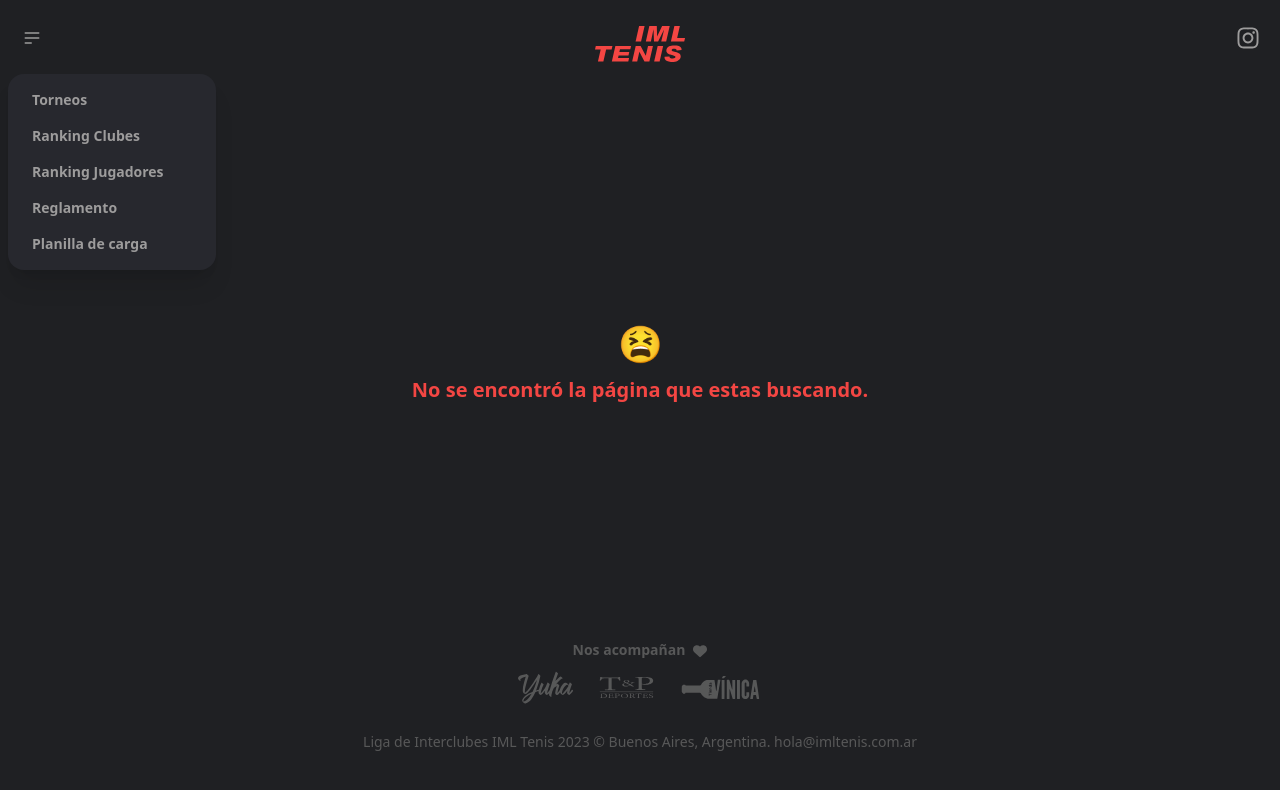
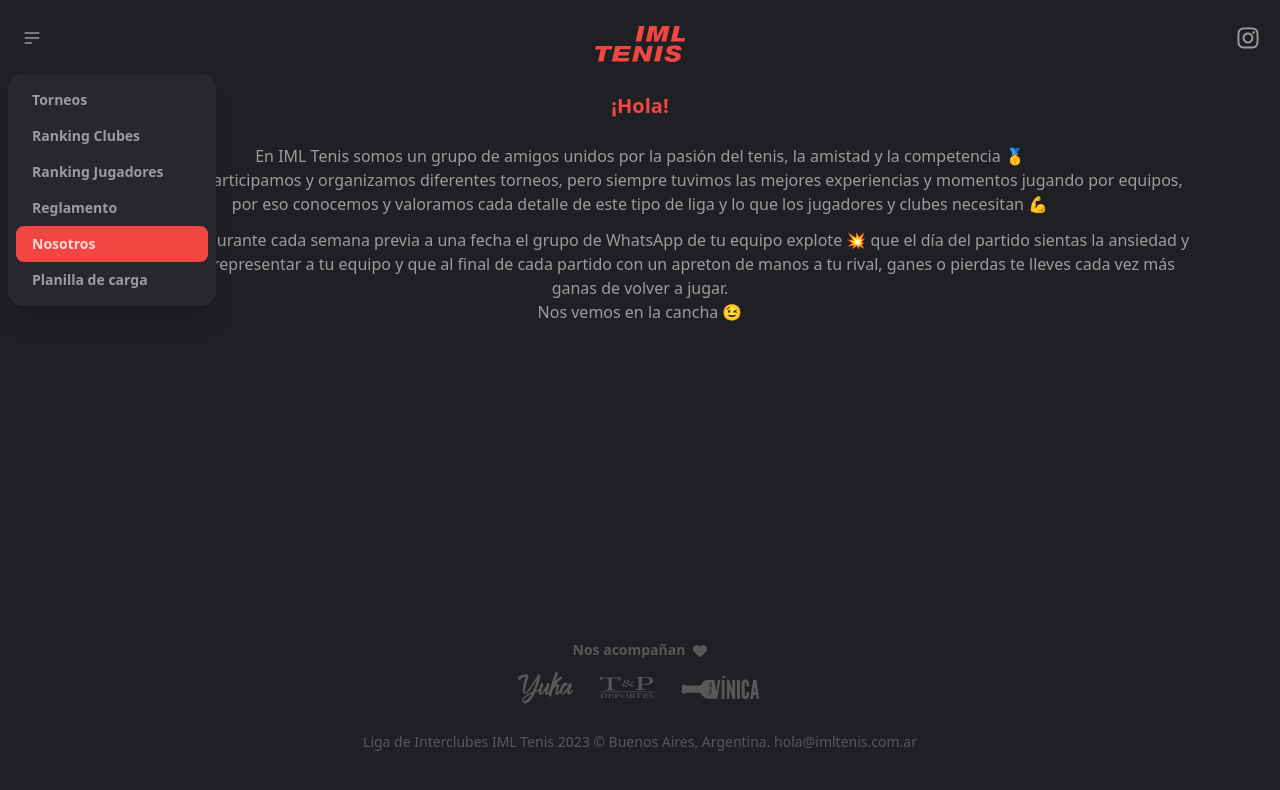
Before and after one commit to marianoariassoy/imltenis, a React (Vite) app: page /nosotros in a window 1280 px wide. Both pictures are taken after a click on the label 32 px from the left and 38 px from the top of the page. Shown: the top 790 px of the page. Built offline with nearby package versions, Linux system fonts and the light colour scheme.

Commit message:
about section

```diff
--- a/src/Sections.jsx
+++ b/src/Sections.jsx
@@ -9,6 +9,7 @@ import TeamsContainer from "./pages/equipos/TeamsContainer";
 import SeriesContainer from "./pages/series/SeriesContainer";
 import ClubesRanking from "./pages/clubes/ClubesRanking";
 import ClubesContainer from "./pages/clubes/ClubesContainer";
+import Nosotros from "./pages/Nosotros";
 import Reglamento from "./pages/Reglamento";
 import PageNotFound from "./pages/PageNotFound";
 
@@ -27,6 +28,7 @@ const Sections = () => {
           <Route path="/series/:id" element={<SeriesContainer />} />
           <Route path="/clubes/ranking" element={<ClubesRanking />} />
           <Route path="/clubes/:id" element={<ClubesContainer />} />
+          <Route path="/nosotros" element={<Nosotros />} />
           <Route path="/reglamento" element={<Reglamento />} />
           <Route path="/404" element={<PageNotFound />} />
           <Route path="*" element={<PageNotFound />} />
--- a/src/components/NavBar.jsx
+++ b/src/components/NavBar.jsx
@@ -25,6 +25,9 @@ const NavBar = () => {
               <NavLink to="/reglamento">Reglamento</NavLink>
             </li>
             <li>
+              <NavLink to="/nosotros">Nosotros</NavLink>
+            </li>
+            <li>
               <a href="./assets/docs/Planilla_de_Carga_2Dobles_1Single.pdf" target="_blank">
                 Planilla de carga
               </a>
--- /dev/null
+++ b/src/pages/Nosotros.jsx
@@ -0,0 +1,32 @@
+import { Helmet } from "react-helmet";
+
+const Nosotros = () => {
+  return (
+    <>
+      <Helmet>
+        <title>Nosotros</title>
+        <meta name="description" content="Sobre la liga de clubes IML Tenis" />
+        <meta property="og:title" content="Nosotros" />
+        <meta property="og:url" content="https://imltenis.com.ar/nosotros" />
+        <meta property="og:image" content="https://imltenis.com.ar/fixture/assets/iml.jpg" />
+        <meta property="og:image:alt" content="IML Tenis" />
+      </Helmet>
+      <section>
+        <h1 className="text-xl font-bold text-center text-primary mb-6">¡Hola!</h1>
+
+        <p className="text-center mb-3">
+          En IML Tenis somos un grupo de amigos unidos por la pasión del tenis, la amistad y la competencia 🥇 <br />
+          Durante años participamos y organizamos diferentes torneos, pero siempre tuvimos las mejores experiencias y momentos jugando por equipos, por eso conocemos y valoramos cada detalle de este tipo de liga y lo que los jugadores y clubes
+          necesitan 💪
+        </p>
+        <p className="text-center mb-3">
+          Queremos que durante cada semana previa a una fecha el grupo de WhatsApp de tu equipo explote 💥 que el día del partido sientas la ansiedad y los nervios de representar a tu equipo y que al final de cada partido con un apreton de manos a tu
+          rival, ganes o pierdas te lleves cada vez más ganas de volver a jugar. <br />
+          Nos vemos en la cancha 😉
+        </p>
+      </section>
+    </>
+  );
+};
+
+export default Nosotros;
--- a/src/pages/Welcome.jsx
+++ b/src/pages/Welcome.jsx
@@ -49,6 +49,9 @@ const Welcome = () => {
                 </li>
                 <li>
                   <NavLink to="/reglamento">Reglamento</NavLink>
+                </li>
+                <li>
+                  <NavLink to="/nosotros">Nosotros</NavLink>
                 </li>
                 <li>
                   <a href="./assets/Planilla_de_Carga_2Dobles_1Single.pdf" target="_blank">
```
